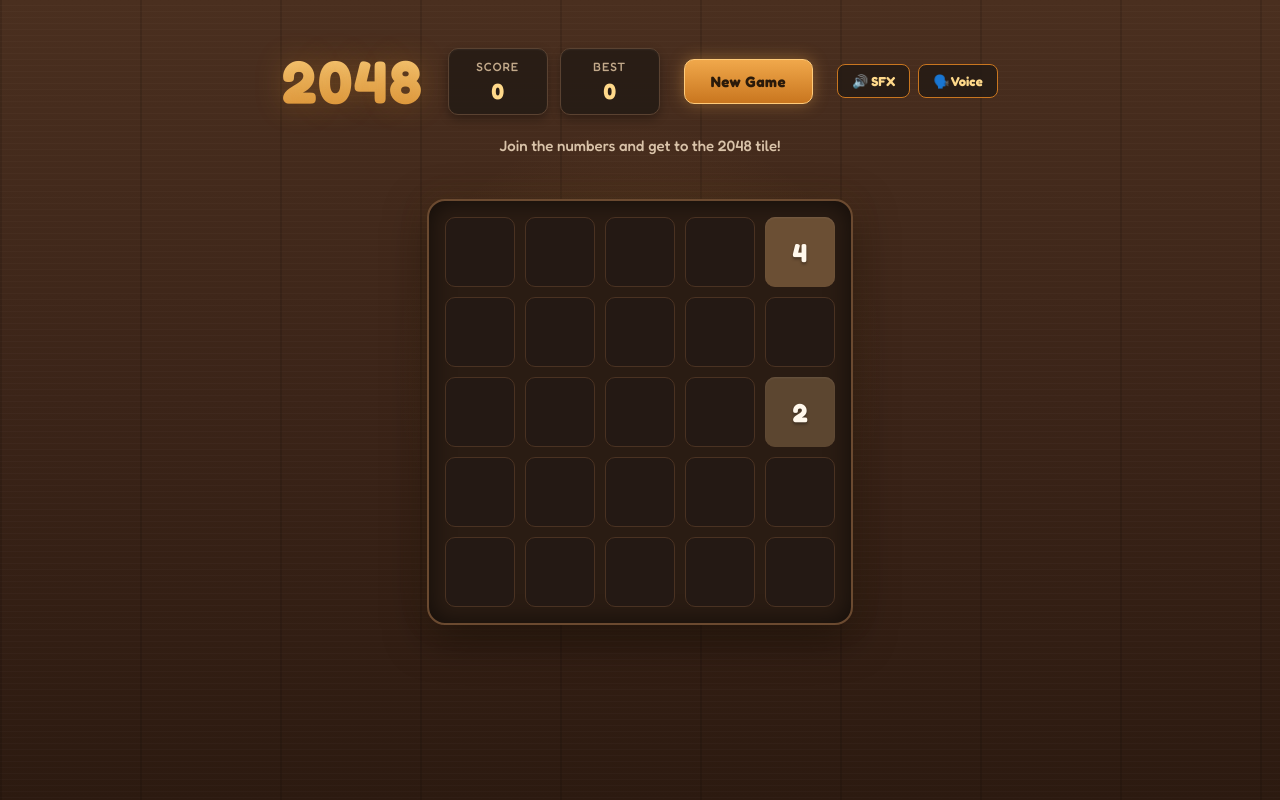
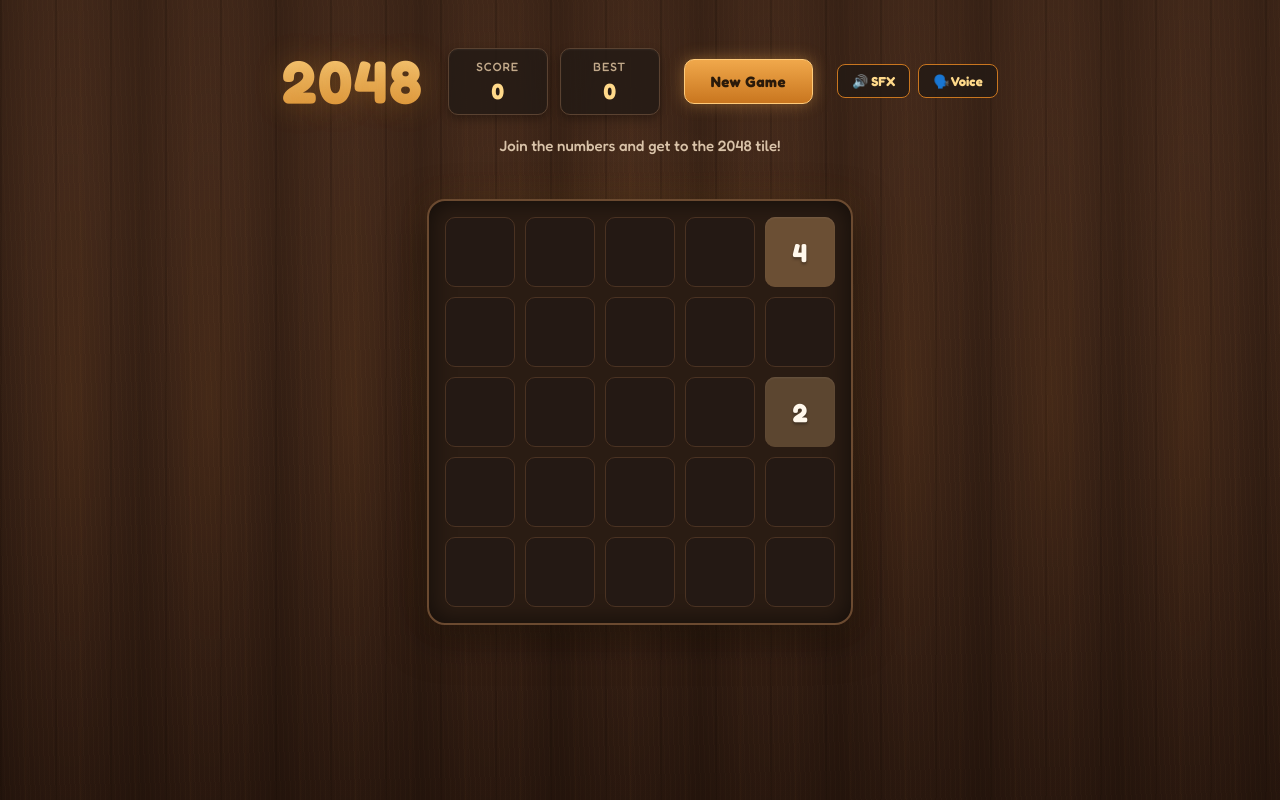
Before and after one commit to manojnager/2048-GAME, a React (Vite) app: page / in a window 1280 px wide. Built offline with nearby package versions, Linux system fonts and the light colour scheme.

Commit message:
Readme.md updated

```diff
--- a/src/App.css
+++ b/src/App.css
@@ -12,7 +12,7 @@
   color: #f5e6d3;
 
   background-color: #3b2418;
-  background-image:
+  /* background-image:
     repeating-linear-gradient(
       90deg,
       rgba(0, 0, 0, 0.12) 0px,
@@ -32,6 +32,36 @@
       #4a2f1f 0%,
       #3b2418 50%,
       #2c1a10 100%
+    ); */
+  background-image:
+    radial-gradient(
+        ellipse at center,
+        rgba(125, 73, 31, 0.16) 0%,
+        rgba(55, 30, 17, 0.08) 45%,
+        rgba(15, 7, 3, 0.32) 100%
+    ),
+    repeating-linear-gradient(
+        90deg,
+        rgba(12, 5, 2, 0.16) 0px,
+        rgba(12, 5, 2, 0.16) 2px,
+        transparent 2px,
+        transparent 24px,
+        rgba(190, 115, 48, 0.035) 25px,
+        transparent 29px,
+        transparent 55px
+    ),
+    repeating-linear-gradient(
+        88deg,
+        rgba(255, 190, 110, 0.025) 0px,
+        rgba(255, 190, 110, 0.025) 1px,
+        transparent 1px,
+        transparent 5px
+    ),
+    linear-gradient(
+        180deg,
+        #4a2e1e 0%,
+        #3b2417 45%,
+        #2d1a10 100%
     );
   background-size: 140px 100%, 100% 6px, 100% 100%;
 
```
Also changed, not shown: 1 other file (tests, documents, lock files or other folders).
